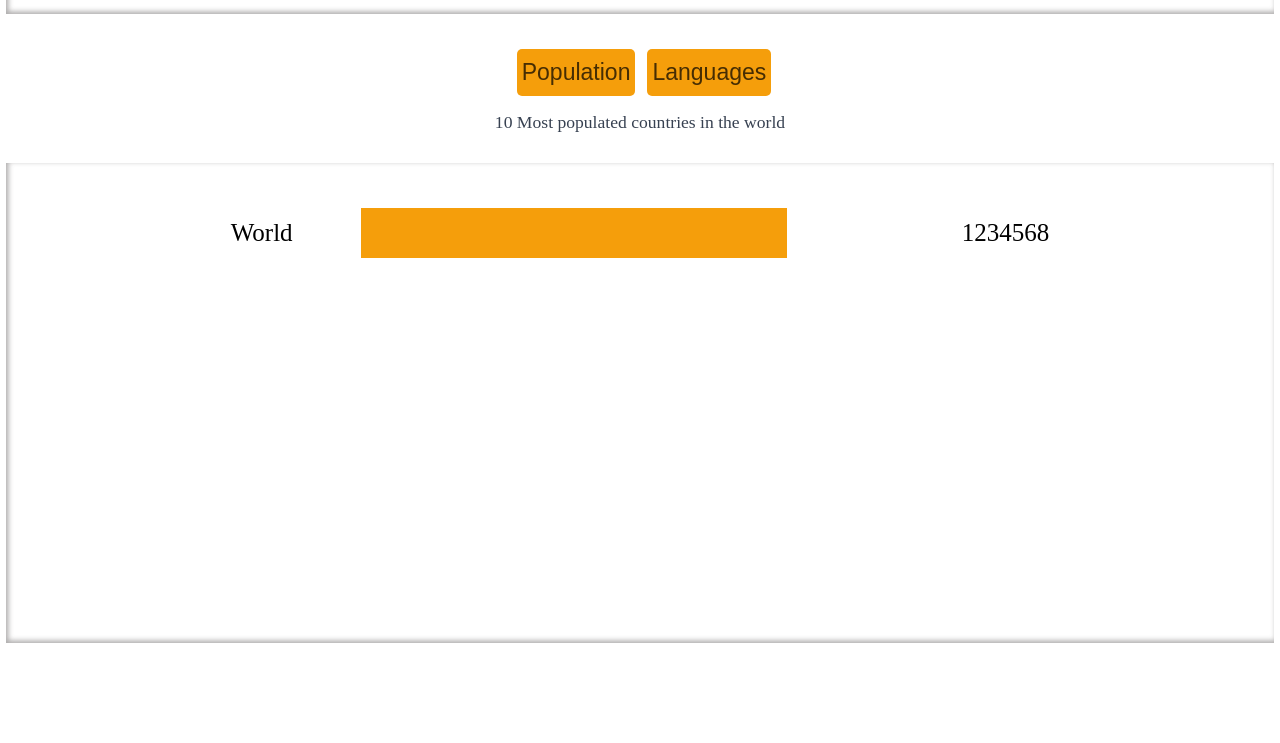
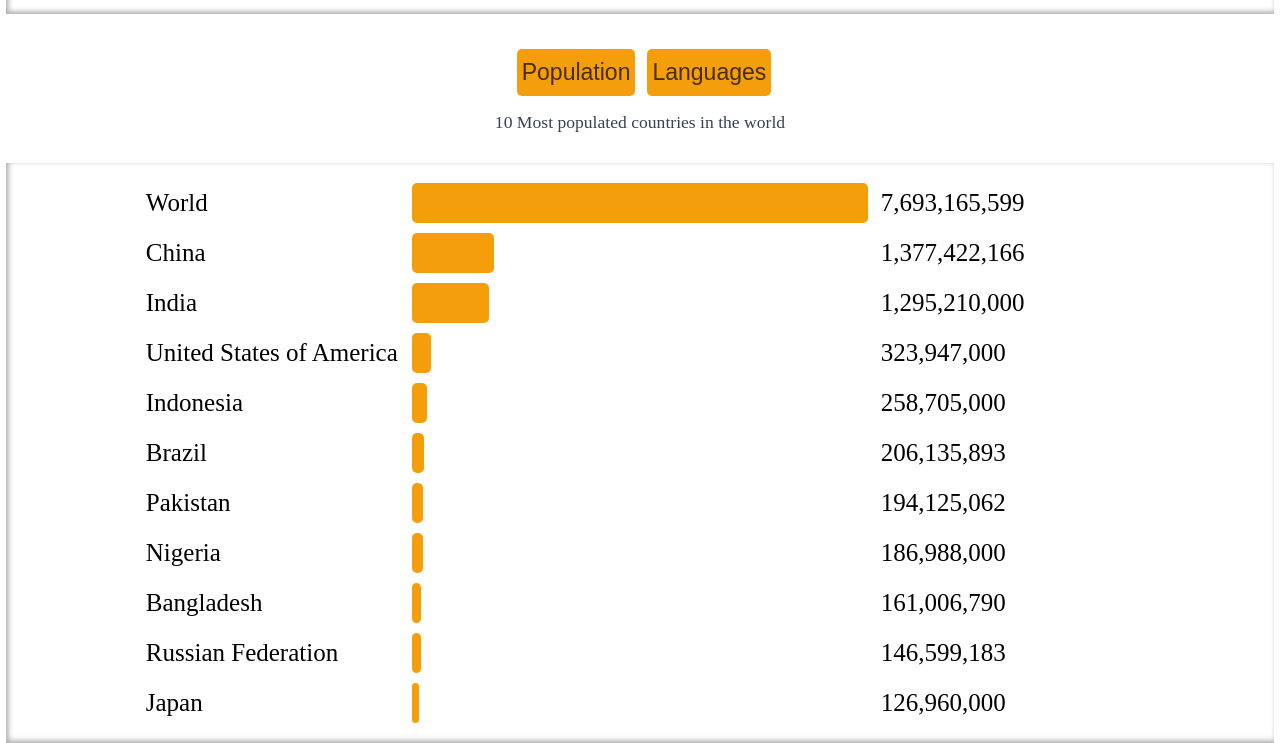
Before and after one commit to Tituz175/World-Countries-Data, a plain HTML site: page index.html in a window 1280 px wide. Both pictures are taken after a click on the button "Population". Shown: the part 147-890 px from the top of the page. Before the commit the page ends 800 px from the top, so only its background shows below. Drawn offline with Linux system fonts and the light colour scheme.

Commit message:
population button working perfectly.

```diff
--- a/index.css
+++ b/index.css
@@ -1,9 +1,9 @@
-body{
+body {
   font-family: Montserrat;
   margin: 0px;
   padding: 0px;
 }
-#countries{
+#countries {
   text-align: center;
   padding-bottom: 5px;
   box-shadow: inset 2px -2px 5px 0.5px rgba(77, 73, 73, 0.452);
@@ -11,26 +11,25 @@ body{
   width: 99%;
   margin: 0px auto;
 }
-#countries h1{
+#countries h1 {
   font-size: 3.5rem;
   font-weight: 500;
   margin: 0px auto 5px;
   padding-top: 30px;
   color: #f59e0b;
 }
-#countries p{
+#countries p {
   font-size: 1.5rem;
   margin: 2px auto 30px;
   color: #374151;
-
 }
-main{
+main {
   text-align: center;
 }
-.wrapper{
+.wrapper {
   margin-top: 35px;
 }
-button{
+button {
   min-width: 7%;
   border: 0px;
   font-size: 23px;
@@ -42,19 +41,44 @@ button{
   border-radius: 5px;
   margin-left: 8px;
 }
-.graph-title{
+.graph-title {
   font-size: 1.1rem;
   font-weight: 400;
   margin: 2px auto 30px;
   color: #374151;
 }
-.graphs{
+.graphs {
   box-shadow: inset 2px -2px 5px 0.5px rgba(77, 73, 73, 0.452);
   width: 99%;
-    height: 60vh;
+  min-height: 60vh;
+  margin: 0px auto;
+  padding: 10px 0px;
+}
+#stat {
+  max-width: 80%;
   margin: 0px auto;
 }
-#stat{
-    max-width: 70%;
-    margin: 0px auto;
+.population-container {
+  display: flex;
+  margin: 10px auto;
+  border: 0px solid red;
+  align-items: center;
+  justify-content: space-evenly;
 }
+.country-name {
+  font-size: 25px;
+  text-align: left;
+  width: 25%;
+}
+.country-chart {
+  width: 45%;
+}
+.chart {
+  height: 40px;
+  border-radius: 5px;
+  background-color: #f59e0b;
+}
+.country-value{
+    width: 25%;
+    text-align: left;
+}
--- a/index.html
+++ b/index.html
@@ -23,14 +23,8 @@
             </div>
             <h4 class="graph-title">10 Most populated countries in the world</h4>
             <div class="graphs">
-                <div class="graph-wrapper" id="stat" style="padding: 25px 0px; box-sizing: border-box;font-size: 25px; font-weight: 300;">
-                    <div style="display: flex; margin: 20px auto; border: 0px solid red; align-items: center; justify-content: space-around;">
-                        <div style="font-size: 25px;">World</div>
-                        <div style="width: 60%; border: 0px solid green;">
-                            <div style="height: 50px; width: 80%; background-color: #f59e0b;"></div>
-                        </div>
-                        <div>1234568</div>
-                    </div>
+                <div class="graph-wrapper" id="stat" style="padding: 0px 0px; box-sizing: border-box;font-size: 25px; font-weight: 300;">
+
                 </div>
             </div>
         </div>
--- a/index.js
+++ b/index.js
@@ -1,3 +1,5 @@
+const buttonPopulation = document.querySelector(".population");
+
 let mostSpokenLanguages = (countries, number) => {
   // getting the whole languages from the countries object saving them inside language array
   const language = [];
@@ -39,15 +41,22 @@ let mostSpokenLanguages = (countries, number) => {
 
 console.log(mostSpokenLanguages(countries, 10));
 
-let totalPopulation = 0
+let totalPopulation = 0;
+let worldPopulation = () => {
+  countries.forEach(({ population }) => {
+    totalPopulation += population;
+  });
+  return totalPopulation;
+};
+
+let finalResult;
 let mostPopulatedCountries = (countries, number) => {
-  let finalResult = [];
+  finalResult = [];
   let sortOutcome = countries.sort(function (a, b) {
-    totalPopulation += (a.population + b.population)
+    totalPopulation += a.population + b.population;
     if (a.population > b.population) return -1;
     if (a.population < b.population) return 1;
     return 0;
-
   });
   for (let i = 0; i < number; i++) {
     let currentCountry = {};
@@ -58,11 +67,53 @@ let mostPopulatedCountries = (countries, number) => {
   return finalResult;
 };
 
-console.log(mostPopulatedCountries(countries, 15))
-console.log(totalPopulation)
+console.log(mostPopulatedCountries(countries, 15));
+console.log(totalPopulation);
 
-// countries.forEach(({population})=>{
-//     totalPopulation += population
-// })
-// console.log(totalPopulation)
-// 7349137231
+const countryMother = document.querySelector("#stat");
+
+let populationContainer;
+let countryName;
+let countryChart;
+let chart;
+let countryValue;
+let populationOn = false;
+
+let populationDisplay = (world = "World", population = 7693165599) => {
+  populationContainer = document.createElement("div");
+  populationContainer.setAttribute("class", "population-container");
+  countryName = document.createElement("div");
+  countryName.textContent = world;
+  countryName.setAttribute("class", "country-name");
+  populationContainer.appendChild(countryName);
+  countryChart = document.createElement("div");
+  countryChart.setAttribute("class", "country-chart");
+  chart = document.createElement("div");
+  chart.setAttribute("class", "chart");
+  chart.style.width = `${(population / 7693165599) * 100}%`;
+  countryChart.append(chart);
+  populationContainer.append(countryChart);
+  countryValue = document.createElement("div");
+  countryValue.setAttribute("class", "country-value");
+  countryValue.textContent = population.toLocaleString("en-US");
+  populationContainer.append(countryValue);
+  countryMother.appendChild(populationContainer);
+};
+
+buttonPopulation.addEventListener("click", () => {
+  if (populationOn) {
+    countryMother.innerHTML = "";
+    populationDisplay();
+    mostPopulatedCountries(countries, 10);
+    finalResult.forEach((item) => {
+      populationDisplay(item.name, item.population);
+    });
+  } else {
+    populationDisplay();
+    mostPopulatedCountries(countries, 10);
+    finalResult.forEach((item) => {
+      populationDisplay(item.name, item.population);
+    });
+    populationOn = true;
+  }
+});
```
Lines whose indentation alone changed are shown as unchanged.
